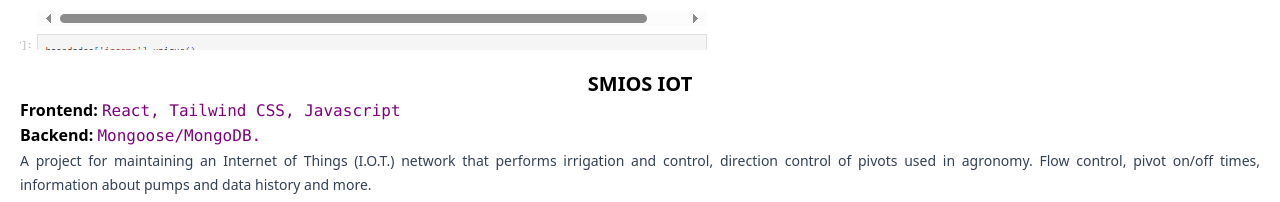
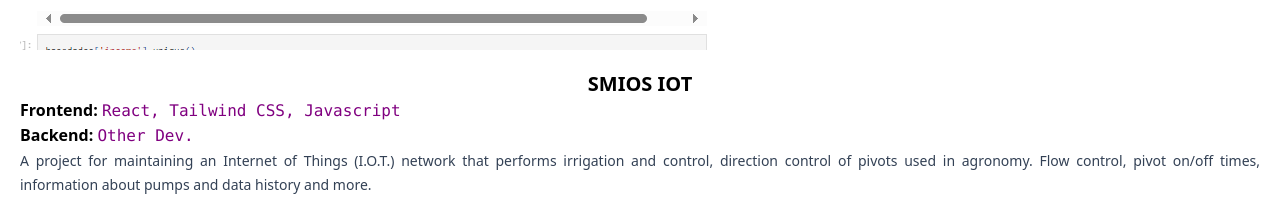
Before and after one commit to JonathanDuclos/duclos, a plain HTML site: page index.html in a window 1280 px wide. Shown: the part 2640-2842 px from the top of the page. Drawn offline with nearby package versions, Linux system fonts and the light colour scheme.

Commit message:
Update index.html

```diff
--- a/index.html
+++ b/index.html
@@ -156,7 +156,7 @@
                 </div>
                 <div class="block">
                   <span class="font-semibold">Backend:</span>
-                  <code>Mongoose/MongoDB.</code>
+                  <code>Other Dev.</code>
                 </div>
                 <div class="text-justify">
                   <span class="text-sm text-slate-700">A project for maintaining an Internet of Things (I.O.T.) network that performs irrigation and control, direction control of pivots used in agronomy. Flow control, pivot on/off times, information about pumps and data history and more.</span>
```
